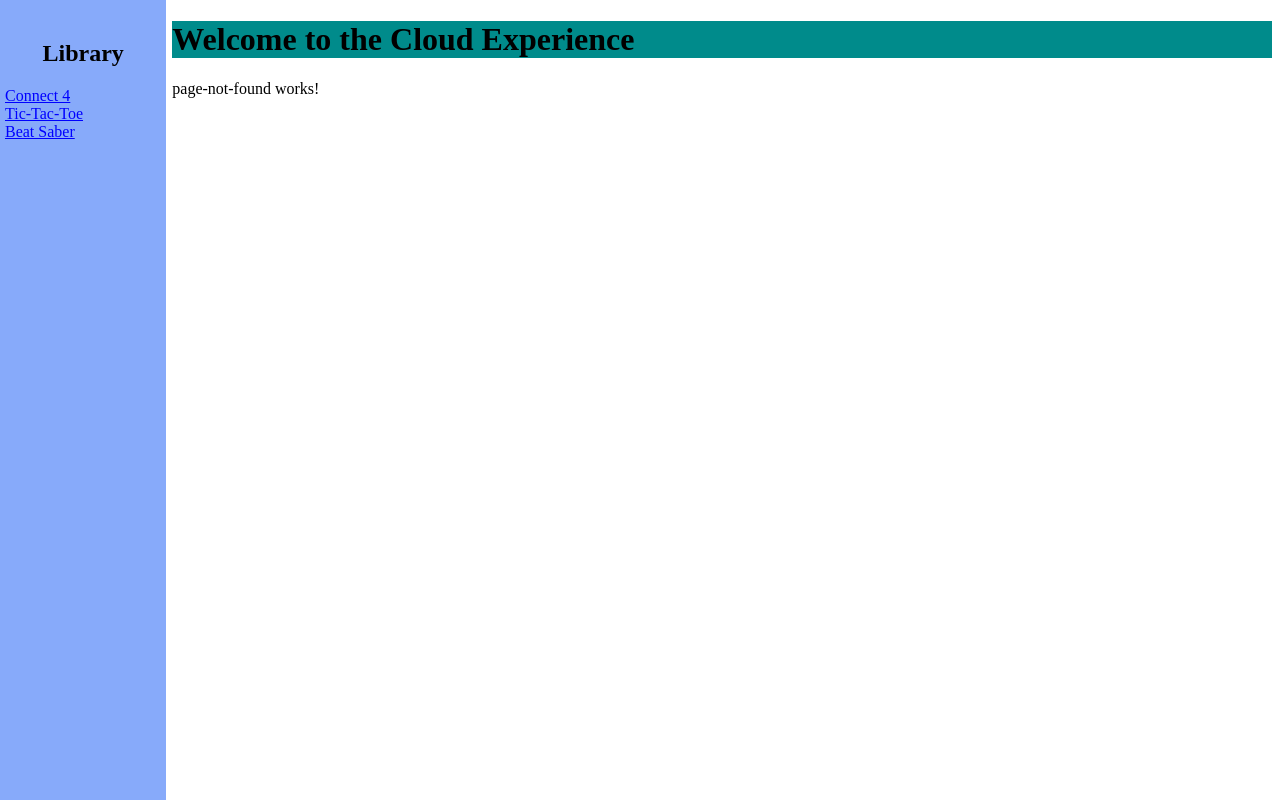
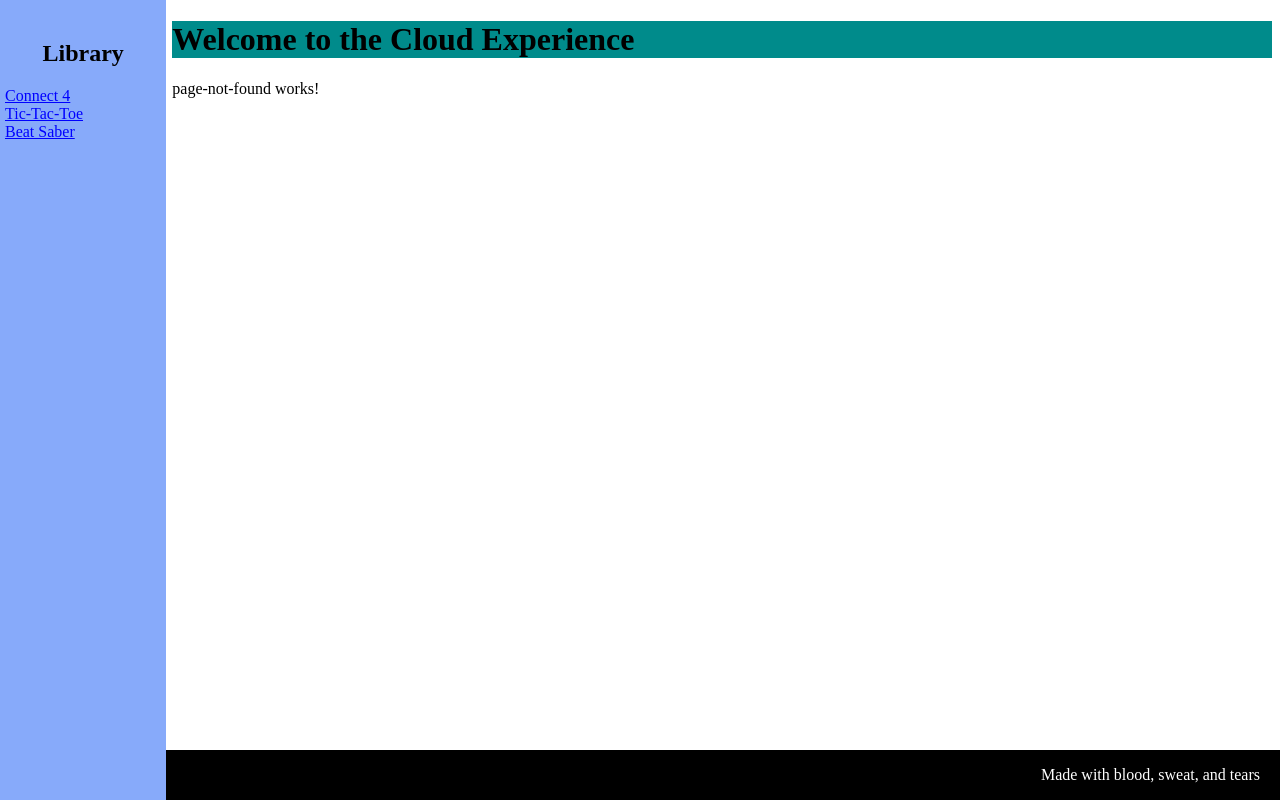
Before and after one commit to qwerty1954/WebsiteV2, an Angular app: page / in a window 1280 px wide. Built offline with nearby package versions, Linux system fonts and the light colour scheme.

Commit message:
Add footer

```diff
--- a/src/app/app-core/footer/footer.component.css
+++ b/src/app/app-core/footer/footer.component.css
@@ -0,0 +1,16 @@
+*[role=contentinfo] {
+    background-color: black;
+    width: 87%;
+    /* height: 3%; */
+    position: fixed;
+    z-index: 0;
+    bottom: 0;
+    right: 0;
+    overflow-x: hidden;
+}
+
+p {
+    color: white;
+    text-align: right;
+    padding-right: 20px;
+}
--- a/src/app/app-core/footer/footer.component.html
+++ b/src/app/app-core/footer/footer.component.html
@@ -1 +1,3 @@
-<p>footer works!</p>
+<div role="contentinfo">
+    <p>Made with blood, sweat, and tears</p>
+</div>
--- a/src/app/app.component.html
+++ b/src/app/app.component.html
@@ -6,4 +6,6 @@
   <div class="container">
     <router-outlet></router-outlet>
   </div>
+
+  <app-footer></app-footer>
 </div>
```
